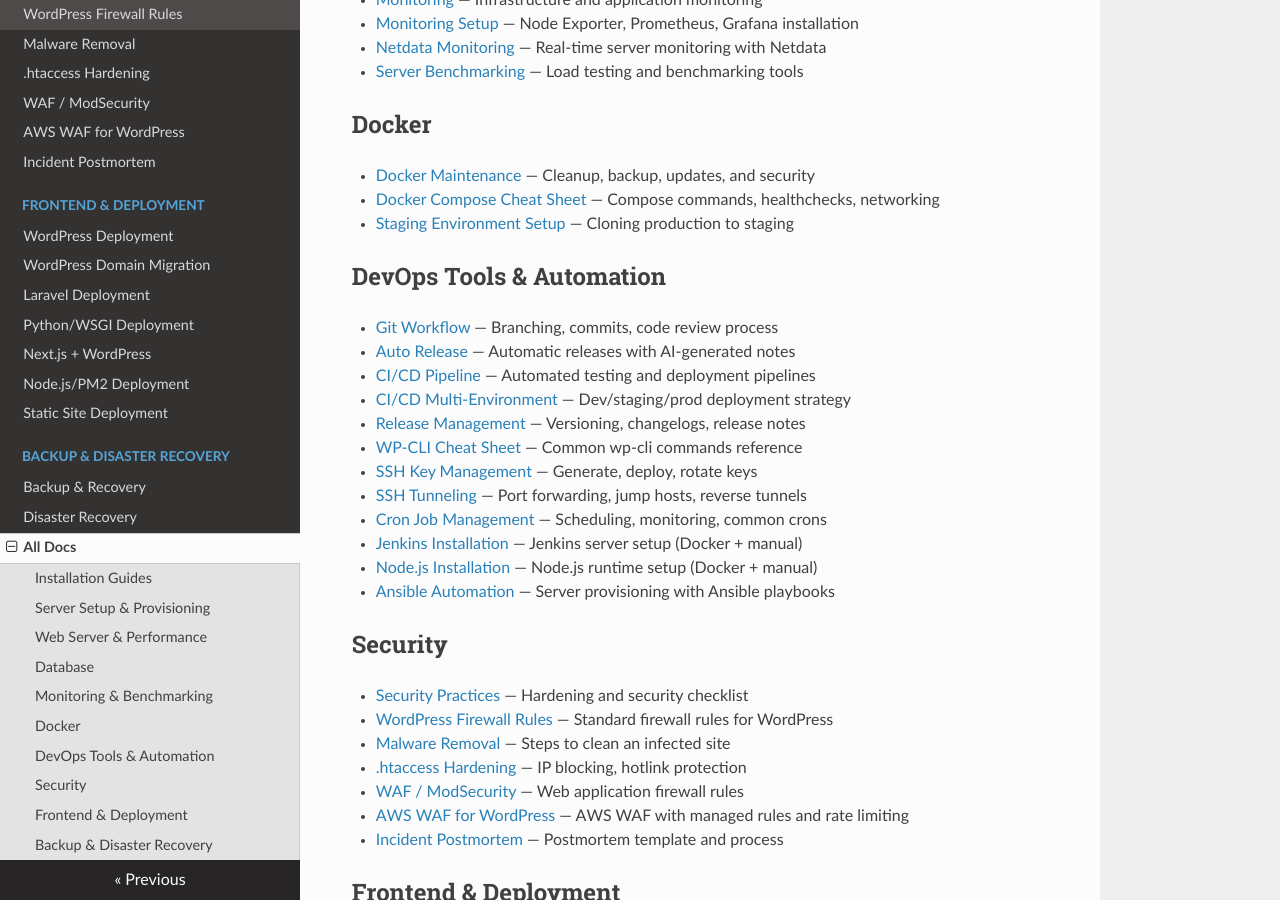
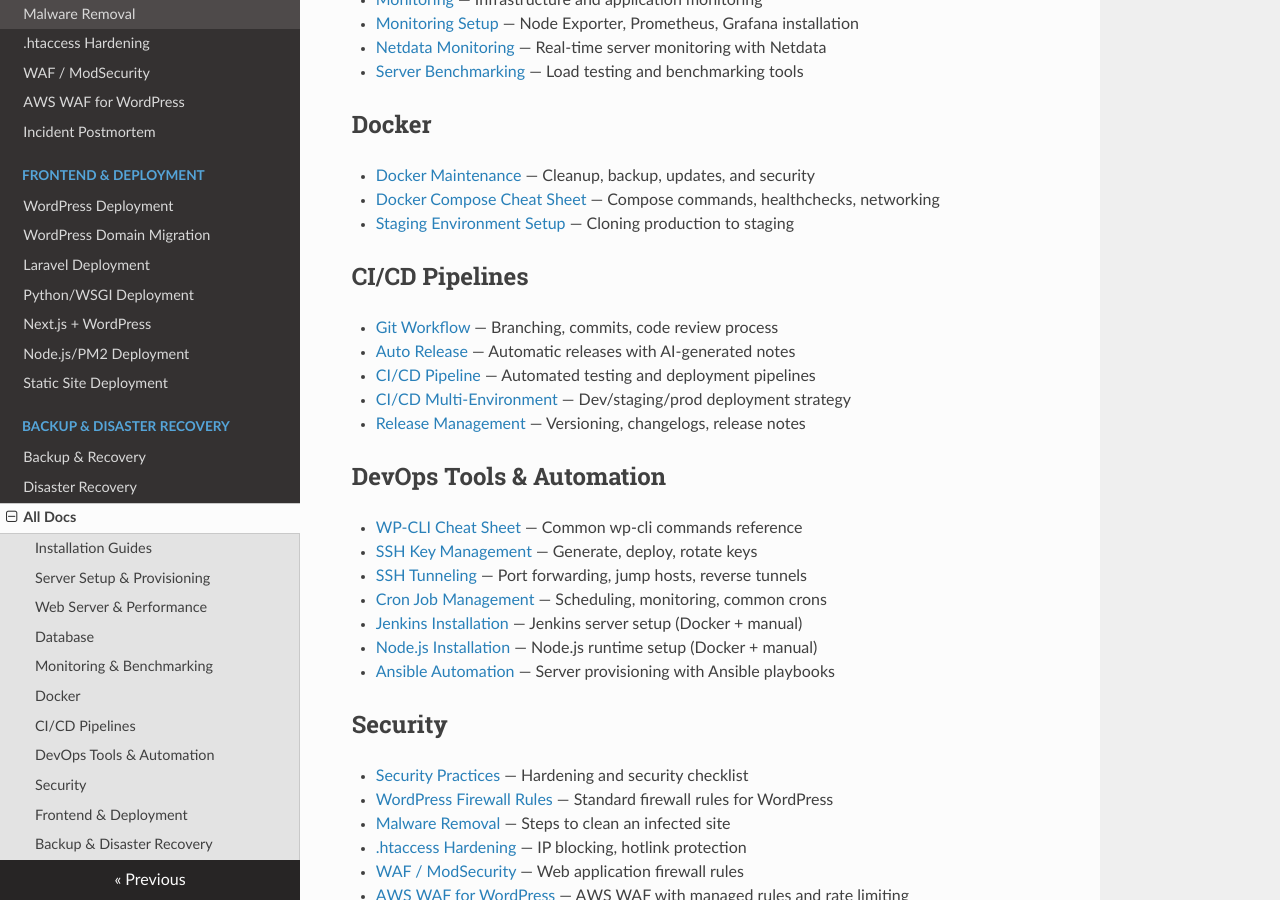
Before and after one commit to nooblk-98/devops-notes, an MkDocs documentation site: the page built from docs/guides/index.md, in a window 1280 px wide and 900 px high, scrolled down 1028 px. Built offline with MkDocs 1.6.1, drawn with Linux system fonts in a browser that asks for light colours; nearby versions of some CDN libraries.

Commit message:
Add CI/CD Pipelines category, move pipeline guides there from DevOps Tools

```diff
--- a/docs/guides/index.md
+++ b/docs/guides/index.md
@@ -39,12 +39,14 @@
 - [Docker Compose Cheat Sheet](docker-compose-cheatsheet.md) — Compose commands, healthchecks, networking
 - [Staging Environment Setup](staging-environment.md) — Cloning production to staging
 
-## DevOps Tools & Automation
+## CI/CD Pipelines
 - [Git Workflow](../sops/git-workflow.md) — Branching, commits, code review process
 - [Auto Release](auto-release.md) — Automatic releases with AI-generated notes
 - [CI/CD Pipeline](../sops/cicd-pipeline.md) — Automated testing and deployment pipelines
 - [CI/CD Multi-Environment](../sops/cicd-multi-env.md) — Dev/staging/prod deployment strategy
 - [Release Management](../sops/release-management.md) — Versioning, changelogs, release notes
+
+## DevOps Tools & Automation
 - [WP-CLI Cheat Sheet](wp-cli-cheatsheet.md) — Common wp-cli commands reference
 - [SSH Key Management](ssh-key-management.md) — Generate, deploy, rotate keys
 - [SSH Tunneling](ssh-tunneling.md) — Port forwarding, jump hosts, reverse tunnels
--- a/mkdocs.yml
+++ b/mkdocs.yml
@@ -78,12 +78,13 @@ nav:
       - Docker Maintenance: guides/docker-maintenance.md
       - Docker Compose Cheat Sheet: guides/docker-compose-cheatsheet.md
       - Staging Environment Setup: guides/staging-environment.md
-  - DevOps Tools & Automation:
+  - CI/CD Pipelines:
       - Git Workflow: sops/git-workflow.md
       - Auto Release: guides/auto-release.md
       - CI/CD Pipeline: sops/cicd-pipeline.md
       - CI/CD Multi-Environment: sops/cicd-multi-env.md
       - Release Management: sops/release-management.md
+  - DevOps Tools & Automation:
       - WP-CLI Cheat Sheet: guides/wp-cli-cheatsheet.md
       - SSH Key Management: guides/ssh-key-management.md
       - SSH Tunneling: guides/ssh-tunneling.md
```
Also changed, not shown: README.md (+2 -1 lines), docs/index.md (+1 -0 lines).
